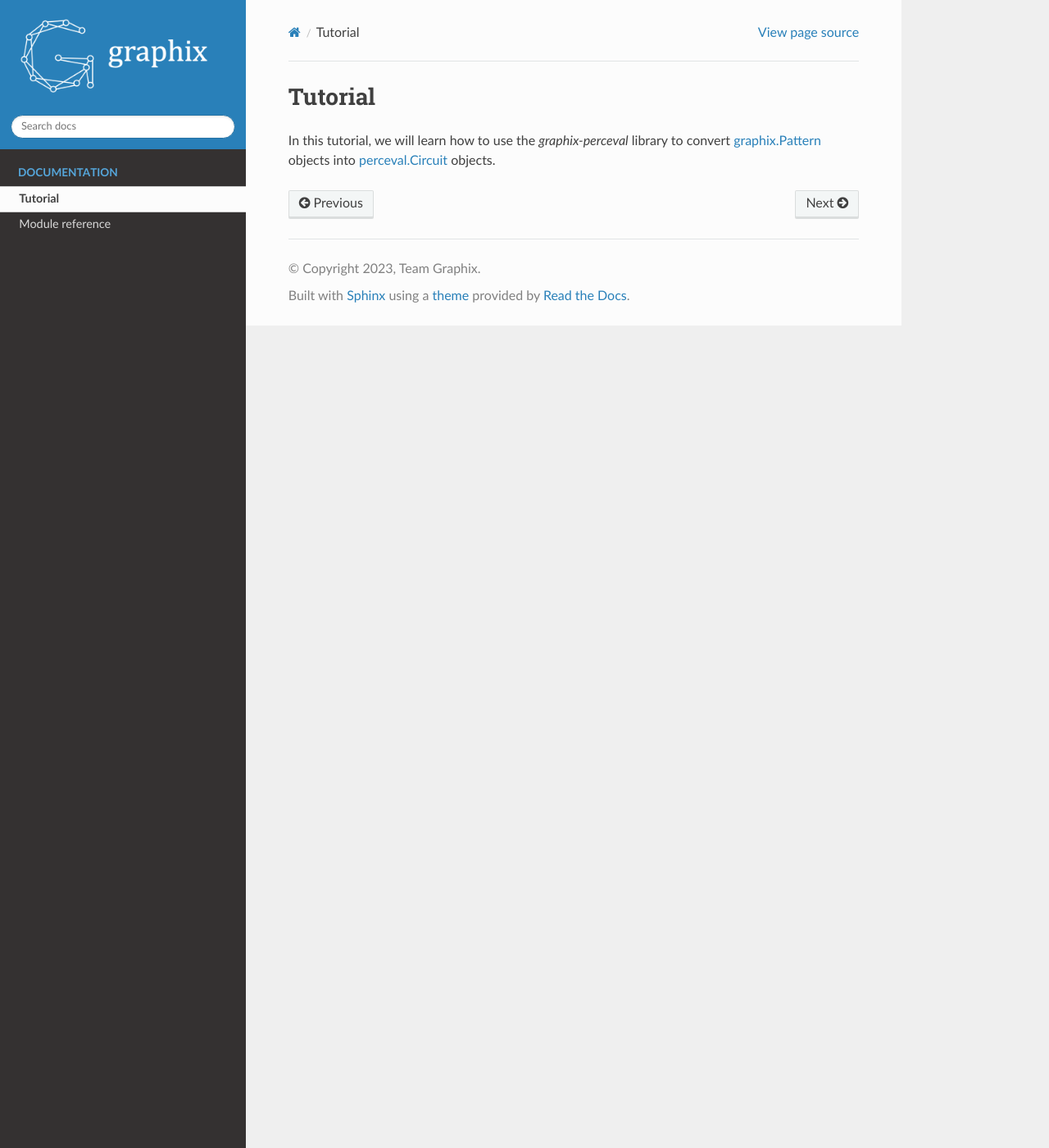
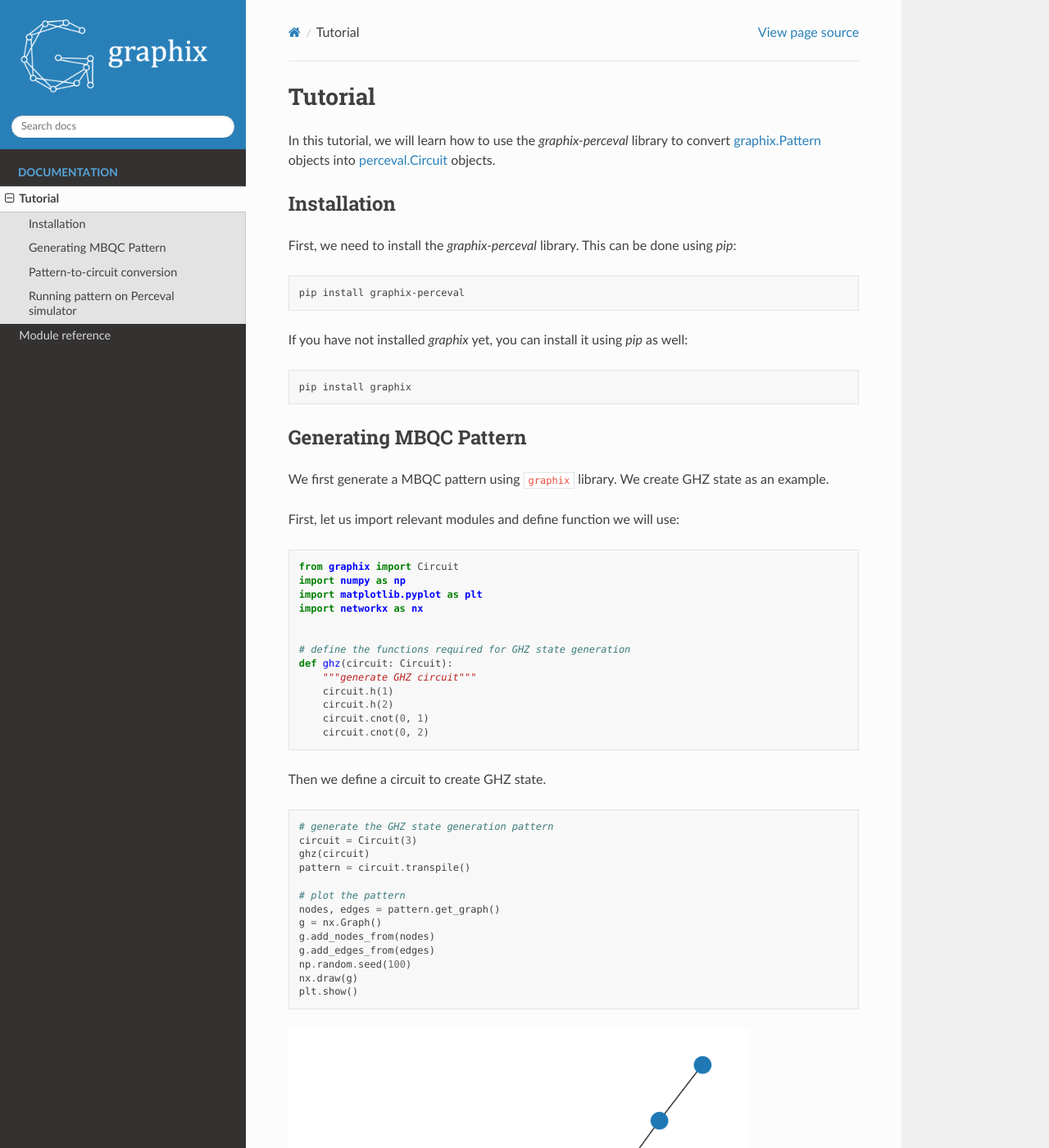
Before and after one commit to TeamGraphix/graphix-perceval, a Sphinx documentation site: the page built from docs/source/tutorial.rst, in a window 1280 px wide and 1400 px high. Shown: the whole window at 82% size. Built offline with Sphinx 7.4.7 and the Read the Docs theme 2.0.0, drawn with Linux system fonts in a browser that asks for light colours; pages that are not in the unit, such as notebooks, are missing from menus; some of the changed text lies outside the part shown.

Commit message:
docs: Add GHZ state generation example

```diff
--- a/docs/source/conf.py
+++ b/docs/source/conf.py
@@ -56,7 +56,7 @@
 }
 
 sphinx_gallery_conf = {
-    "examples_dirs": "../../examples/gallery",  # path to your example scripts
+    "examples_dirs": "../../examples",  # path to your example scripts
     "gallery_dirs": "gallery",  # path to where to save gallery generated output
     "filename_pattern": "/",
 }
--- a/docs/source/tutorial.rst
+++ b/docs/source/tutorial.rst
@@ -4,3 +4,131 @@
 In this tutorial, we will learn how to use the `graphix-perceval` library to convert
 `graphix.Pattern <https://graphix.readthedocs.io/en/latest/modifier.html#graphix.pattern.Pattern>`_
 objects into `perceval.Circuit <https://perceval.quandela.net/docs/reference/circuit.html>`_ objects.
+
+Installation
+------------
+
+First, we need to install the `graphix-perceval` library. This can be done using `pip`:
+
+.. code-block:: bash
+
+    pip install graphix-perceval
+
+If you have not installed `graphix` yet, you can install it using `pip` as well:
+
+.. code-block:: bash
+
+    pip install graphix
+
+Generating MBQC Pattern
+-----------------------
+
+We first generate a MBQC pattern using ``graphix`` library.
+We create GHZ state as an example.
+
+First, let us import relevant modules and define function we will use:
+
+.. code-block:: python
+
+    from graphix import Circuit
+    import numpy as np
+    import matplotlib.pyplot as plt
+    import networkx as nx
+
+
+    # define the functions required for GHZ state generation
+    def ghz(circuit: Circuit):
+        """generate GHZ circuit"""
+        circuit.h(1)
+        circuit.h(2)
+        circuit.cnot(0, 1)
+        circuit.cnot(0, 2)
+
+Then we define a circuit to create GHZ state.
+
+.. code-block:: python
+
+    # generate the GHZ state generation pattern
+    circuit = Circuit(3)
+    ghz(circuit)
+    pattern = circuit.transpile()
+
+    # plot the pattern
+    nodes, edges = pattern.get_graph()
+    g = nx.Graph()
+    g.add_nodes_from(nodes)
+    g.add_edges_from(edges)
+    np.random.seed(100)
+    nx.draw(g)
+    plt.show()
+
+
+.. figure:: ./_static/img/ghz_pattern.png
+    :scale: 85 %
+    :alt: 2-qubit GHZ pattern visualization
+
+Pattern-to-circuit conversion
+-----------------------------
+
+Now let us convert the pattern into a circuit using the `graphix-perceval` library:
+
+.. code-block:: python
+
+    from graphix_perceval import to_perceval
+    from perceval import pdisplay
+
+    exp = to_perceval(pattern)
+    pdisplay(exp.circ)
+
+.. figure:: ./_static/img/ghz_circuit.svg
+    :scale: 85 %
+    :alt: 2-qubit GHZ circuit visualization
+
+Running pattern on Perceval simulator
+-------------------------------------
+
+By running the Perceval's computing backends, We can obtain the probability distribution of the measurement outcomes
+
+.. code-block:: python
+
+    exp.set_local_processor("SLOS")
+    dist = exp.get_probability_distribution()
+    dist.draw()
+
+.. raw:: html
+
+    <table>
+    <thead>
+    <tr><th>state  </th><th style="text-align: right;">  probability</th></tr>
+    </thead>
+    <tbody>
+    <tr><td>|000&gt;  </td><td style="text-align: right;">          0.5</td></tr>
+    <tr><td>|111&gt;  </td><td style="text-align: right;">          0.5</td></tr>
+    </tbody>
+    </table>
+    <br>
+
+or sampling distribution with a given number of samples:
+
+.. code-block:: python
+
+    exp.set_local_processor("SLOS")
+    dist = exp.sample(num_samples=1000)
+    dist.draw()
+
+.. raw:: html
+
+    <table>
+    <thead>
+    <tr><th>state  </th><th style="text-align: right;">  counts</th></tr>
+    </thead>
+    <tbody>
+    <tr><td>|000&gt;  </td><td style="text-align: right;">     499</td></tr>
+    <tr><td>|111&gt;  </td><td style="text-align: right;">     501</td></tr>
+    </tbody>
+    </table>
+    <br>
+
+.. note::
+    Note that the current implementation only supports ``SLOS`` and ``Naive`` as local Perceval processors.
+    See `Perceval documentation <https://perceval.quandela.net/docs/backends.html>`_ for more details.
```
Also changed, not shown: docs/source/_static/img/ghz_circuit.svg (added), docs/source/_static/img/ghz_pattern.png (added), examples/readme.rst (renamed from examples/gallery/readme.rst).
